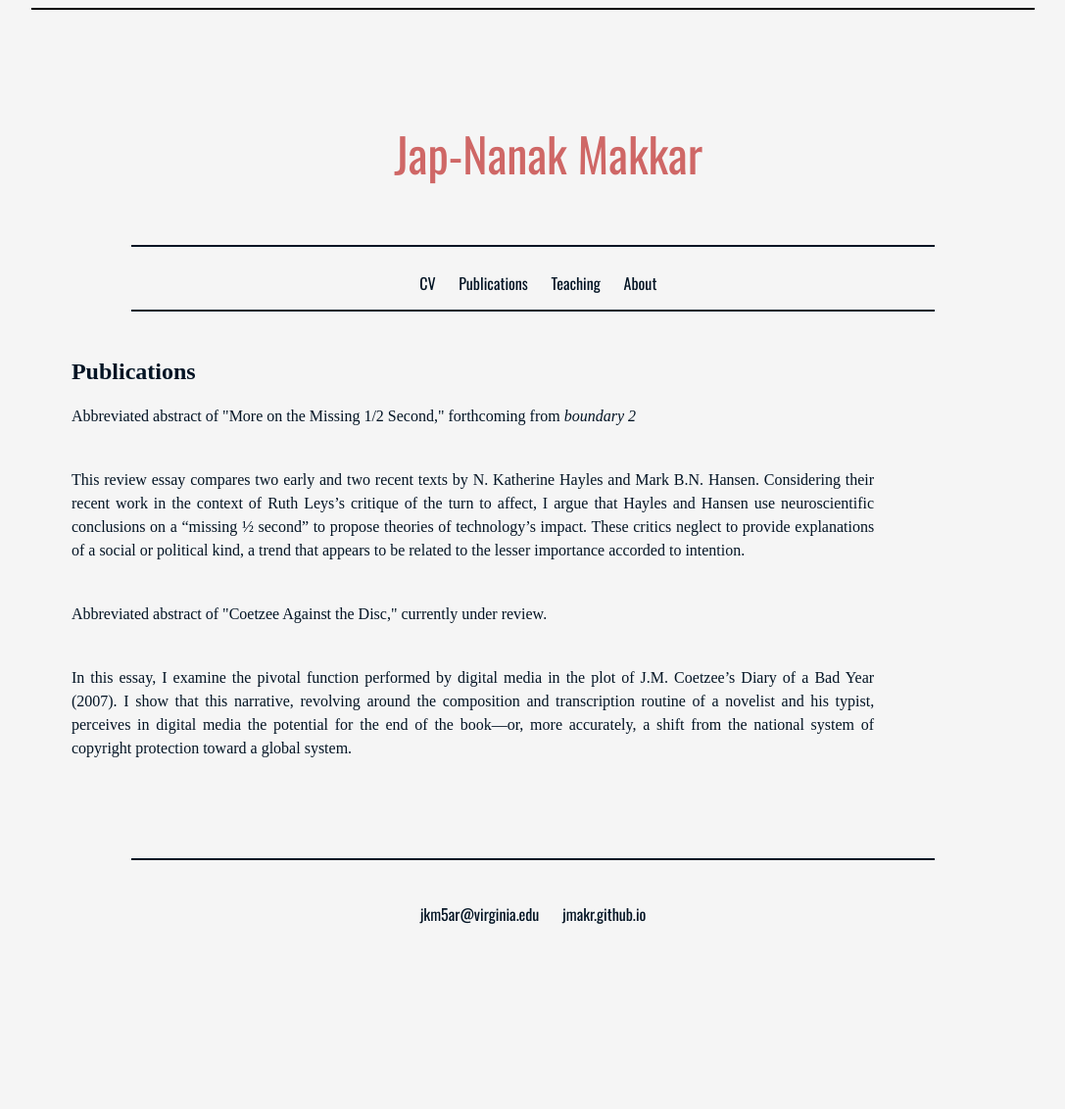
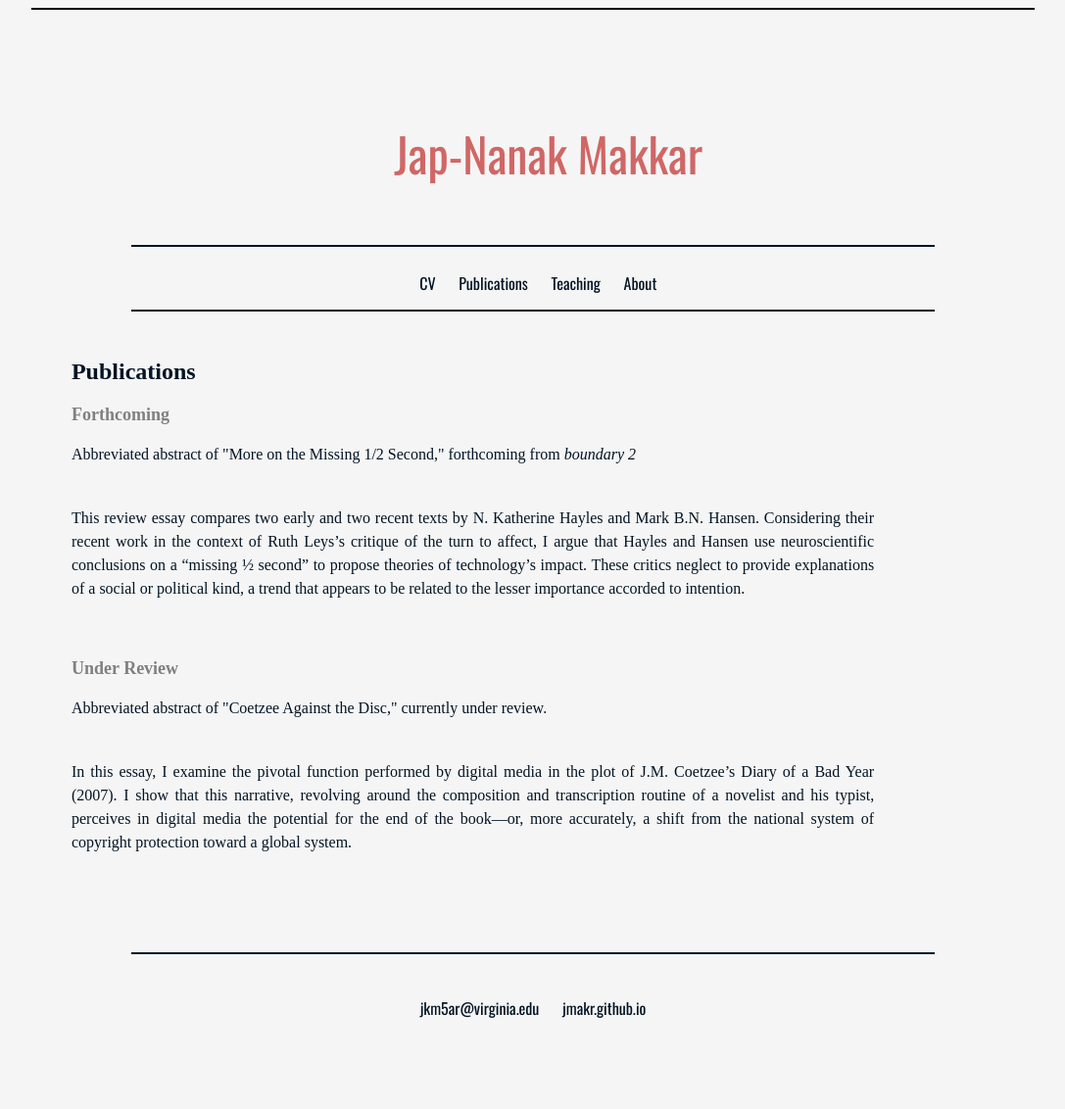
Before and after one commit to jmakr/jmakr.github.io, a Jekyll site: the page built from publications/index.html, in a window 1280 px wide. Shown: the whole page at 98% size, without its empty margins (96-1183 px from the left). Built offline with Jekyll 4.4.1, drawn with Linux system fonts in a browser that asks for light colours; some web fonts are replaced; before the commit the page ends 1036 px from its top, so only the background shows below that.

Commit message:
Update index.html

```diff
--- a/publications/index.html
+++ b/publications/index.html
@@ -7,16 +7,18 @@ title: Publications
 <div class="blurb2">
     	<h2>{{ page.title }}</h2>
 
-     <p2 align="justify"> Abbreviated abstract of "More on the Missing 1/2 Second," forthcoming from <i>boundary 2</i></p2>
-     <p2 align="justify"> This review essay compares two early and two recent texts by N. Katherine
+        <h3>Forthcoming </h3>
+         <p2 align="justify"> Abbreviated abstract of "More on the Missing 1/2 Second," forthcoming from <i>boundary 2</i></p2>
+         <p2 align="justify"> This review essay compares two early and two recent texts by N. Katherine
 Hayles and Mark B.N. Hansen. Considering their recent work in the context of Ruth
 Leys’s critique of the turn to affect, I argue that Hayles and Hansen use neuroscientific
 conclusions on a “missing ½ second” to propose theories of technology’s impact. These
 critics neglect to provide explanations of a social or political kind, a trend that appears to
 be related to the lesser importance accorded to intention.</p2>
 
-    <p2 align="justify"> Abbreviated abstract of "Coetzee Against the Disc," currently under review.</p2>
-     <p2 align="justify"> In this essay, I examine the pivotal function performed by digital media in the plot of J.M. Coetzee’s Diary of a Bad Year (2007). I show that this narrative, revolving around the composition and transcription routine of a novelist and his typist, perceives in digital media the potential for the end of the book—or, more accurately, a shift from the national system of copyright protection toward a global system. </p2>
+    <h3>Under Review </h3>
+        <p2 align="justify"> Abbreviated abstract of "Coetzee Against the Disc," currently under review.</p2>
+        <p2 align="justify"> In this essay, I examine the pivotal function performed by digital media in the plot of J.M. Coetzee’s Diary of a Bad Year (2007). I show that this narrative, revolving around the composition and transcription routine of a novelist and his typist, perceives in digital media the potential for the end of the book—or, more accurately, a shift from the national system of copyright protection toward a global system. </p2>
 
 
 
```
